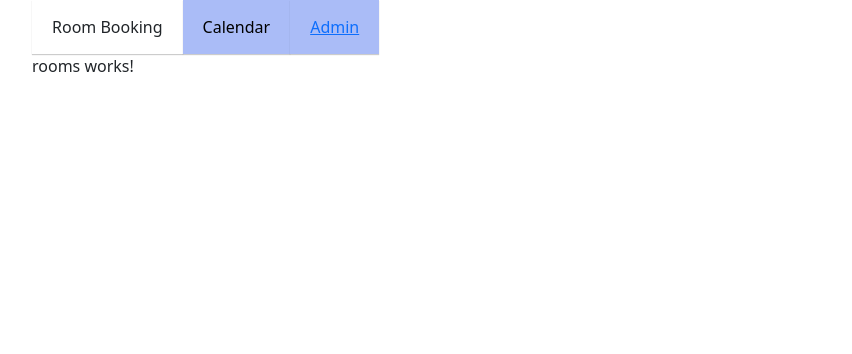
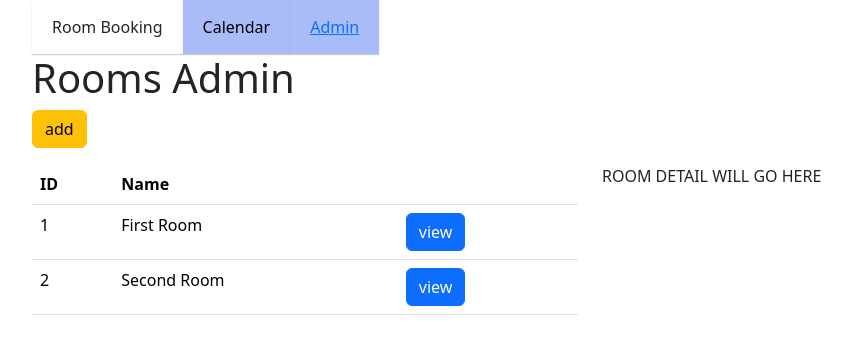
Before and after one commit to RenatiusvanSander/RoomBookingClientV2, an Angular app: page /admin/rooms in a window 1280 px wide. Shown: the top 354 px of the page, without its empty margins (50-902 px from the left). Built offline with nearby package versions, Linux system fonts and the light colour scheme.

Commit message:
master: rooms component shows data of rooms from data service via ngfor

```diff
--- a/src/app/admin/rooms/rooms.component.html
+++ b/src/app/admin/rooms/rooms.component.html
@@ -1 +1,28 @@
-<p>rooms works!</p>
+<h1>Rooms Admin</h1>
+
+<a class="btn btn-warning mb-3">add</a>
+  <div class="row">
+    <div class="col-6">
+      <table class="table">
+        <thead>
+          <tr>
+            <th>ID</th>
+            <th>Name</th>
+            <th></th>
+          </tr>
+        </thead>
+        <tbody>
+          <tr *ngFor = "let room of rooms" > <!-- repeat the tr for each room -->
+            <td>{{room.id}}</td>
+            <td>{{room.name}}</td>
+            <td>
+              <button type="button" class="btn btn-primary">view</button>
+            </td>
+          </tr>
+        </tbody>
+      </table>
+    </div>
+    <div class="col-6">
+      ROOM DETAIL WILL GO HERE
+    </div>
+  </div>
--- a/src/app/admin/rooms/rooms.component.ts
+++ b/src/app/admin/rooms/rooms.component.ts
@@ -1,5 +1,6 @@
 import { Component, OnInit } from '@angular/core';
 import { DataService } from '../../data.service';
+import { Room } from '../../model/room';
 
 @Component({
   selector: 'app-rooms',
@@ -8,8 +9,14 @@
 })
 export class RoomsComponent implements OnInit{
 
-  constructor(private dataService: DataService) {}
+  rooms: Array<Room>;
+
+  constructor(private dataService: DataService) {
+    this.rooms = new Array<Room>();
+  }
+
   ngOnInit(): void {
       console.log(this.dataService.rooms);
+      this.rooms = this.dataService.rooms;
   }
 }
```
